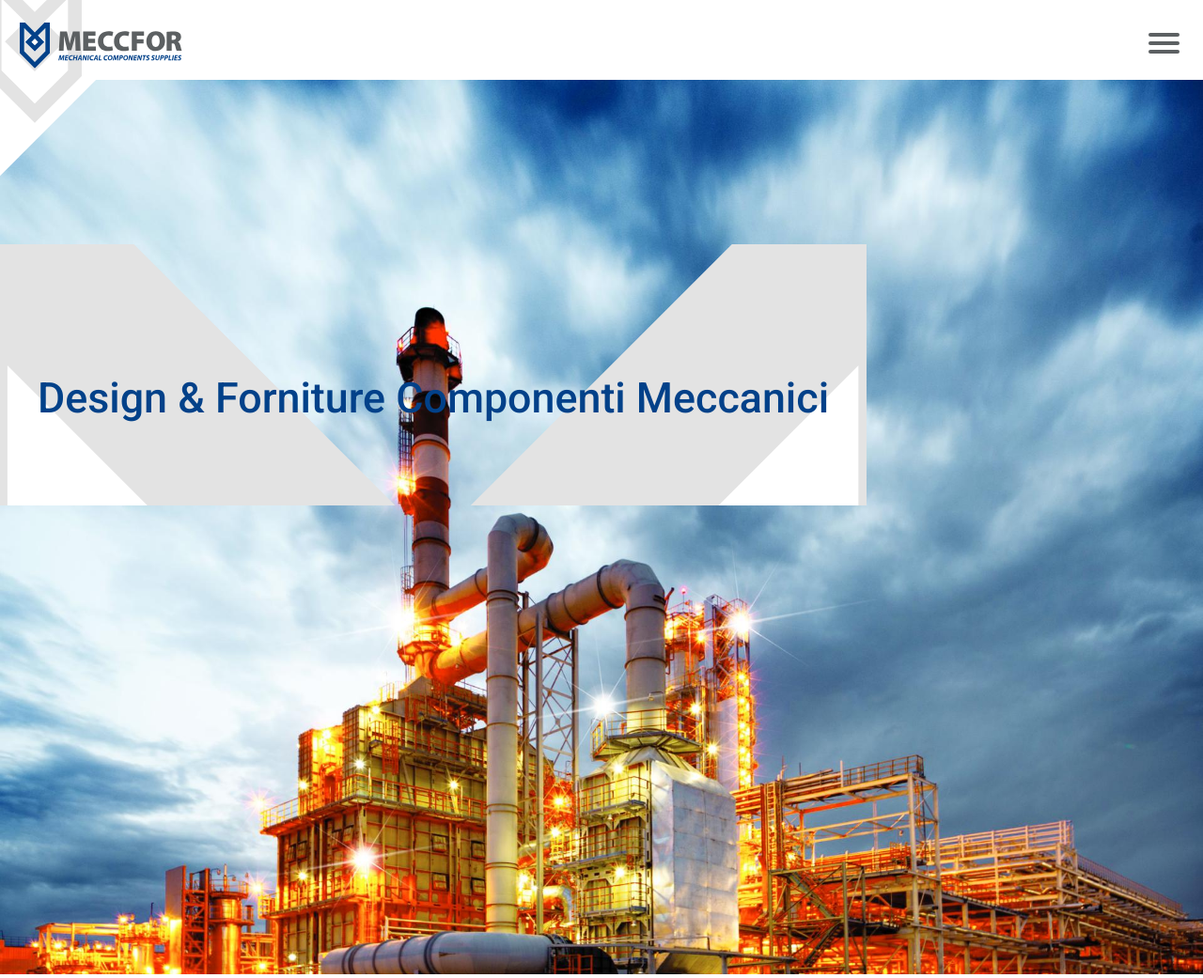
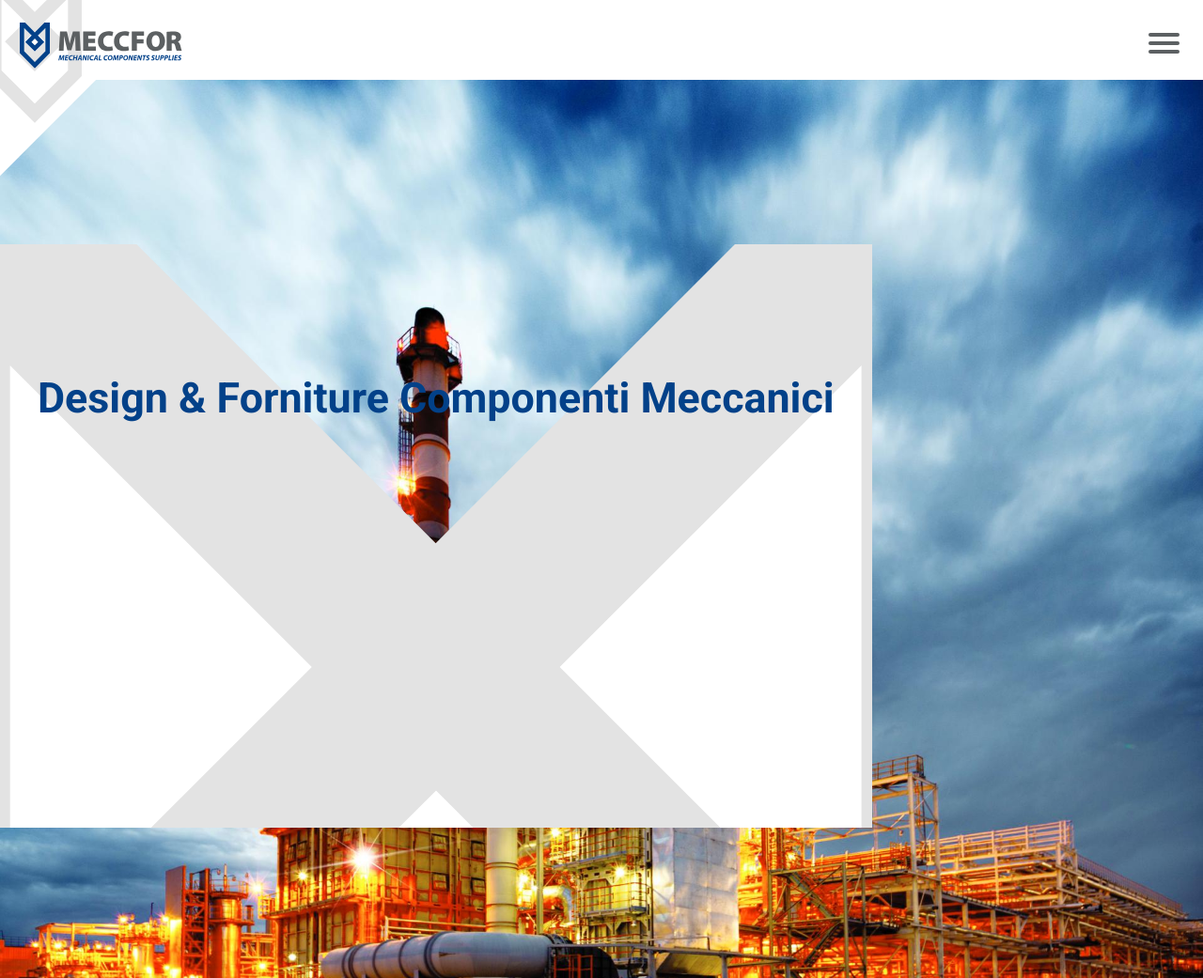
Before and after one commit to imeuro/meccfor, a PHP site: page / in a window 1280 px wide. Shown: the whole page at 94% size. Run offline with PHP 8.4, Linux system fonts and the light colour scheme.

Commit message:
fix altezza hp + font weight bold

```diff
--- a/assets/css/mc.css
+++ b/assets/css/mc.css
@@ -1,5 +1,5 @@
 /* CSS reset */
-@import url("https://fonts.googleapis.com/css2?family=Roboto:wght@400;500&display=swap");
+@import url("https://fonts.googleapis.com/css2?family=Roboto:wght@400;700&display=swap");
 html {
   font-size: 16px; }
 
@@ -45,10 +45,12 @@ button {
   outline: none; }
 
 /* end CSS reset */
-html, body {
-  height: 100%; }
+html {
+  height: -webkit-fill-available; }
 
 body {
+  min-height: 100vh;
+  min-height: -webkit-fill-available;
   font-family: "Roboto", sans-serif; }
 
 .mc-container {
@@ -193,7 +195,7 @@ body {
   top: 85px;
   height: calc(100% - 85px);
   min-height: calc(100% - 85px);
-  overflow: hidden; }
+  display: inline-block; }
   .mc-content .mc-page-content {
     padding: 40px 5vw;
     display: inline-block; }
@@ -209,7 +211,7 @@ body {
       padding-bottom: 15px; }
     .mc-content .mc-page-content b, .mc-content .mc-page-content strong {
       color: #024189;
-      font-weight: 500; }
+      font-weight: 700; }
 
 .mc-content-homepage .mc-bigsymbol {
   background: url(../graphics/logo-symbol.svg) no-repeat top center transparent;
@@ -217,11 +219,12 @@ body {
   position: absolute;
   z-index: 1;
   top: 175px;
-  padding: 140px 40px 50px 40px; }
+  padding: 140px 40px 0px 40px;
+  height: calc(100vh - 175px - 85px); }
 .mc-content-homepage .mc-tagline {
   font-size: 2.8rem;
   line-height: 3rem;
-  font-weight: 500;
+  font-weight: 700;
   color: #024189;
   margin-bottom: 40px; }
 .mc-content-homepage .mc-menu {
@@ -233,7 +236,7 @@ body {
     color: #5C6062;
     font-size: 1.25rem;
     line-height: 2.75rem;
-    font-weight: 500;
+    font-weight: 700;
     text-decoration: none; }
 
 /*# sourceMappingURL=mc.css.map */
--- a/assets/scss/mc.scss
+++ b/assets/scss/mc.scss
@@ -1,4 +1,4 @@
 @import "reset";
-@import url('https://fonts.googleapis.com/css2?family=Roboto:wght@400;500&display=swap');
+@import url('https://fonts.googleapis.com/css2?family=Roboto:wght@400;700&display=swap');
 @import "variables";
 @import "structure";
--- a/assets/scss/structure.scss
+++ b/assets/scss/structure.scss
@@ -1,6 +1,10 @@
 @import "variables";
-html,body { height: 100%; }
+html {
+	height: -webkit-fill-available;
+}
 body {
+	min-height: 100vh;
+	min-height: -webkit-fill-available;
 	font-family: $roboto;
 }
 .mc-container {
@@ -178,7 +182,7 @@ body {
     top: 85px;
 	height: calc(100% - 85px);
 	min-height: calc(100% - 85px);
-	overflow: hidden;
+	display: inline-block;
     .mc-page-content {
 		padding: 40px 5vw;
 		display: inline-block;
@@ -196,7 +200,7 @@ body {
 		}
 		b,strong {
 			color: $color-blue;
-			font-weight: 500;
+			font-weight: 700;
 		}
     }
 }
@@ -208,12 +212,13 @@ body {
 		position: absolute;
 		z-index: 1;
 		top: 175px;
-		padding: 140px 40px 50px 40px;
+		padding: 140px 40px 0px 40px;
+		height: calc(100vh - 175px - 85px);
 	}
 	.mc-tagline {
 		font-size: 2.8rem;
 		line-height: 3rem;
-		font-weight: 500;
+		font-weight: 700;
 		color: $color-blue;
 		margin-bottom: 40px;
 	}
@@ -223,7 +228,7 @@ body {
 			color: $color-grey;
 			font-size: 1.25rem;
 			line-height: 2.75rem;
-			font-weight: 500;
+			font-weight: 700;
 			text-decoration: none;
 		}
 	}
--- a/index.php
+++ b/index.php
@@ -54,7 +54,7 @@
 				</div>
 			</nav>
 			<div class="mc-heading">
-				<h1><a href="index.php"><img src="assets/graphics/logo-full.svg" alt="MECCFOR - Design & Forniture Componenti Meccanici" class="mc-logo-full"></a></h1>
+				<h1><img src="assets/graphics/logo-full.svg" alt="MECCFOR - Design & Forniture Componenti Meccanici" class="mc-logo-full"></h1>
 			</div>
 
 		</header>
```
Also changed, not shown: assets/css/structure.css (+10 -7 lines), assets/graphics/meccfor-cover-chi-siamo-low.jpg, assets/graphics/meccfor-cover-chi-siamo.jpg, assets/graphics/meccfor-cover-contatti-low.jpg (deleted), assets/graphics/meccfor-cover-contatti.jpg (deleted), assets/graphics/meccfor-cover-download-low.jpg (deleted), assets/graphics/meccfor-cover-download.jpg (deleted), assets/graphics/meccfor-cover-forniture-low.jpg, assets/graphics/meccfor-cover-forniture.jpg, 2 other files.
